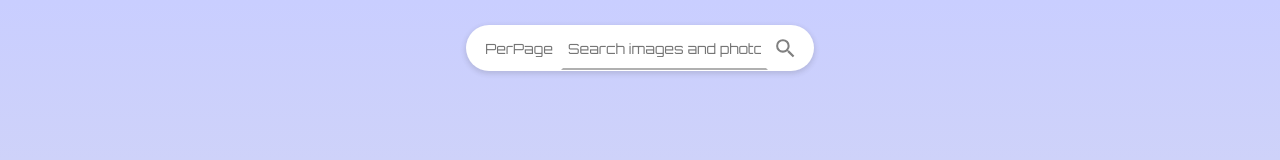
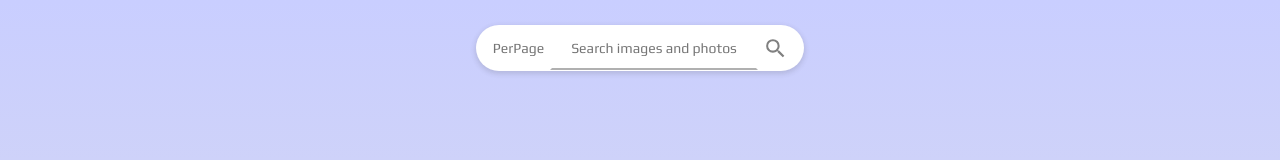
Before and after one commit to Igor-Tymchuk/goit-react-hw-04, a React (Vite) app: page / in a window 1280 px wide. Shown: the top 160 px of the page. Built offline with nearby package versions, Linux system fonts and the light colour scheme.

Commit message:
review code/fix small bugs

```diff
--- a/index.html
+++ b/index.html
@@ -7,7 +7,7 @@
     <link rel="preconnect" href="https://fonts.googleapis.com" />
     <link rel="preconnect" href="https://fonts.gstatic.com" crossorigin />
     <link
-      href="https://fonts.googleapis.com/css2?family=Orbitron:wght@400..900&display=swap"
+      href="https://fonts.googleapis.com/css2?family=Play:wght@400;700&display=swap"
       rel="stylesheet"
     />
     <title>Tymchuk #4 React</title>
--- a/src/App.jsx
+++ b/src/App.jsx
@@ -72,10 +72,10 @@ const App = () => {
     <>
       <SearchBar handleQuery={handleQuery} query={query} id="gallery" />
       {firstLoad ? "" : results.length > 0 ? <ImageGallery data={results} handleModal={handleModal} /> : <h2>Images not found...</h2>}
-      {error.isActive ? <ErrorMessage code={error.errCode} message={error.errMsg} /> : ""}
-      {loader ? <Loader /> : ""}
-      {page < totalPage ? <LoadMoreBtn handleLoadMore={handleLoadMore} /> : ""}
-      <ImageModal isOpen={isModalOpen} onClose={() => { setIsModalOpen(false) }} selectedImage={selectedImage} />
+      {error.isActive && <ErrorMessage code={error.errCode} message={error.errMsg} />}
+      {loader && <Loader />}
+      {page < totalPage && <LoadMoreBtn handleLoadMore={handleLoadMore} />}
+      <ImageModal isOpen={isModalOpen} onClose={() => setIsModalOpen(false)} selectedImage={selectedImage} />
     </>
   )
 }
--- a/src/components/SearchBar/SearchBar.module.css
+++ b/src/components/SearchBar/SearchBar.module.css
@@ -26,8 +26,7 @@
   justify-content: center;
   align-items: center;
   text-align: center;
-  padding: 0 5px;
-  min-width: 70px;
+  min-width: 55px;
   outline: transparent;
   border: 2px solid transparent;
   font-size: 14px;
@@ -42,6 +41,9 @@
       color: rgba(0, 0, 0, 0.137);
     }
   }
+}
+.inputText {
+  min-width: 200px;
 }
 
 .inputNum::-webkit-outer-spin-button,
--- a/src/index.css
+++ b/src/index.css
@@ -7,7 +7,7 @@ html {
 body {
   min-width: 360px;
   margin: 0 auto;
-  font-family: "Orbitron", sans-serif;
+  font-family: "Play", sans-serif;
   background: linear-gradient(to bottom, #c9ceff, #e2e2e2);
 
   font-style: normal;
```
